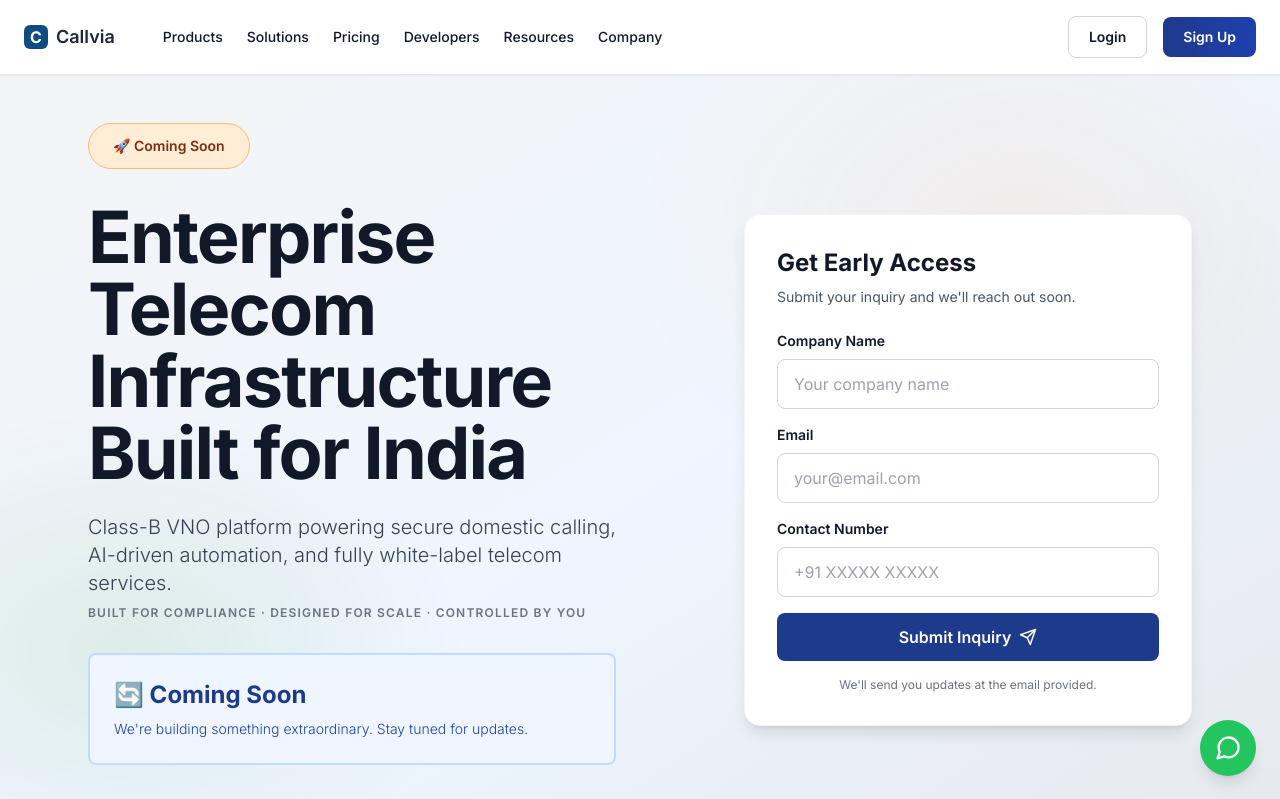
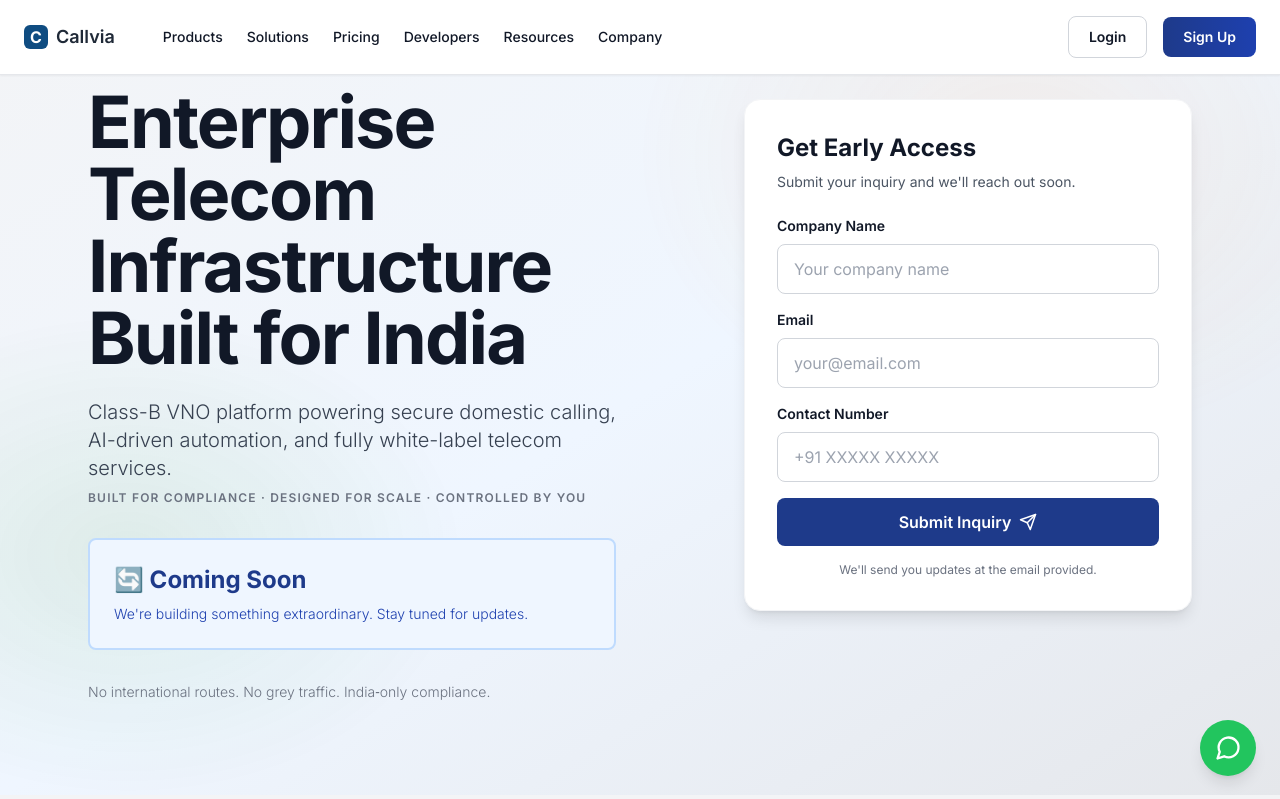
Before and after one commit to sonu28281/Callvia, a React (Vite) app: page / in a window 1280 px wide. Shown: the top 799 px of the page. Built offline with nearby package versions, Linux system fonts and the light colour scheme.

Commit message:
Shift Coming Soon section further up with negative margin

```diff
--- a/src/pages/Home.jsx
+++ b/src/pages/Home.jsx
@@ -9,7 +9,7 @@ export function Home() {
   return (
     <div>
       {/* 1. HERO SECTION - PREMIUM ENTERPRISE */}
-      <section className="relative overflow-visible min-h-screen flex items-center justify-center pt-12 pb-20">
+      <section className="relative overflow-visible min-h-screen flex items-center justify-center pt-0 pb-20 -mt-20">
         {/* Background Layer 1: Darker gradient base */}
         <div className="absolute inset-0 bg-gradient-to-br from-gray-100 via-blue-50 to-gray-200 z-0" />
 
```
